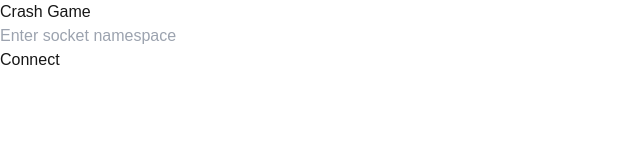
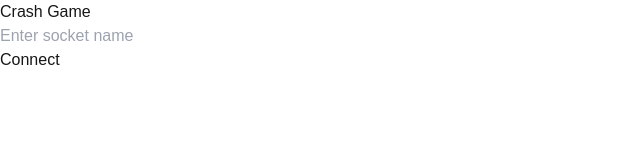
Before and after one commit to starixvn/l1_demo_crash-game-client-demo, a Next.js app: page / in a window 1280 px wide. Shown: the top 160 px of the page, without its empty margins (0-640 px from the left). Built offline with nearby package versions, Linux system fonts and the light colour scheme.

Commit message:
fix: authenticate

```diff
--- a/src/app/page.tsx
+++ b/src/app/page.tsx
@@ -1,6 +1,6 @@
 "use client";
 import { useRouter } from "next/navigation";
-import { useState } from "react";
+import { useState, useEffect } from "react";
 import { socketHandler } from "@/handlers/socket.handler";
 
 interface AuthResponse {
@@ -13,7 +13,11 @@ export default function SplashPage() {
     const [namespace, setNamespace] = useState("");
     const [error, setError] = useState("");
     const [isConnecting, setIsConnecting] = useState(false);
-    const userAgent = "axios/0.27.2";
+    const [userAgent, setUserAgent] = useState("axios/0.27.2");
+
+    useEffect(() => {
+        setUserAgent("axios/0.27.2");
+    }, []);
 
     const SystemInfo = {
         SC1: {
@@ -50,7 +54,6 @@ export default function SplashPage() {
                 domain: "example.com",
                 appType: 1,
             };
-
             const response = await fetch(`${process.env.NEXT_PUBLIC_SIMULATOR_URL}/signin/sso`, {
                 method: "POST",
                 headers: {
@@ -74,11 +77,10 @@ export default function SplashPage() {
 
     const authorize = async (token: string): Promise<void> => {
         try {
-            const response = await fetch(`${process.env.NEXT_PUBLIC_USER_SERVICE_URL}/auth/authorize`, {
-                method: "POST",
+            const response = await fetch(`${process.env.NEXT_PUBLIC_USER_SERVICE_URL}/auth/sso?token=${token}&system=1`, {
+                method: "GET",
                 headers: {
-                    "Content-Type": "application/json",
-                    Authorization: `Bearer ${token}`,
+                    "user-agent": userAgent,
                 },
             });
 
@@ -122,8 +124,9 @@ export default function SplashPage() {
                         type="text"
                         value={namespace}
                         onChange={(e) => setNamespace(e.target.value)}
-                        placeholder="Enter socket namespace"
-                        className="w-full p-2 border rounded"
+                        placeholder="Enter socket name"
+                        className="w-full p-2 border rounded-md focus:outline-none focus:ring-2 focus:ring-blue-500 text-black"
+                        disabled={isConnecting}
                     />
                 </div>
 
--- a/src/handlers/socket.handler.ts
+++ b/src/handlers/socket.handler.ts
@@ -86,7 +86,7 @@ export class SocketHandler {
         return this.namespace;
     }
 
-    onEvent(callback: (event: string, data: any) => void): void {
+    onEvent(callback: (event: string, data: object) => void): void {
         if (!this.socket) return;
 
         // Add your event listeners here
@@ -96,7 +96,7 @@ export class SocketHandler {
         });
     }
 
-    emit(event: string, data: any): void {
+    emit(event: string, data: object): void {
         if (!this.socket) return;
         this.socket.emit(event, data);
     }
```
Also changed, not shown: 1 other file (tests, documents, lock files or other folders).
